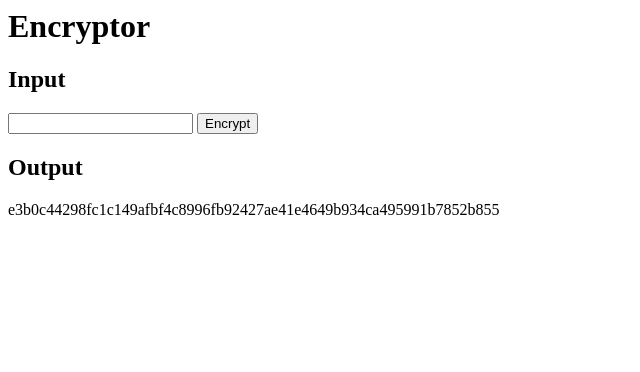
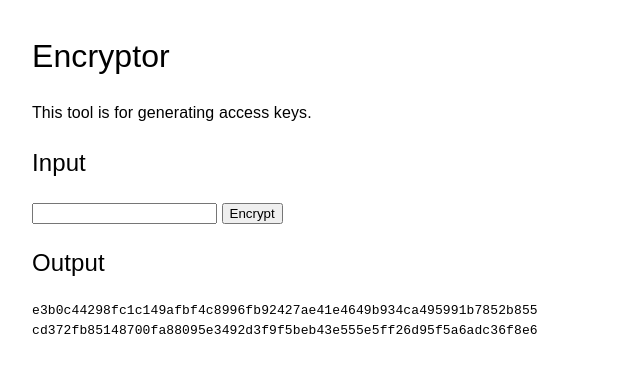
Before and after one commit to Domi04151309/icarus, a website: page tools/encryptor.html in a window 1280 px wide. Both pictures are taken after a click on the button "Encrypt". Shown: the whole page, without its empty margins (0-640 px from the left). Drawn offline with Linux system fonts and the light colour scheme.

Commit message:
Only store hashed access keys

```diff
--- a/js/pages/setup/0-verification.js
+++ b/js/pages/setup/0-verification.js
@@ -23,8 +23,9 @@ export default {
   },
   methods: {
     async handleClick() {
-      if (await window.checkVerification(this.$refs.code.value)) {
-        localStorage.setItem('verification', this.$refs.code.value)
+      let input = await window.encrypt(this.$refs.code.value)
+      if (await window.checkVerification(input)) {
+        localStorage.setItem('verification', input)
         if (localStorage.getItem('setup_complete')) this.$router.push('/progress')
         else this.$router.push('/setup/welcome')
       } else {
--- a/tools/encryptor.html
+++ b/tools/encryptor.html
@@ -1,19 +1,27 @@
+<link rel="stylesheet" type="text/css" href="./main.css" />
 <h1>Encryptor</h1>
+<p>This tool is for generating access keys.</p>
 <h2>Input</h2>
 <input id="input" type="text" autocomplete="off">
-<button type="button" onclick="encrypt()">Encrypt</button>
+<button type="button" onclick="calc()">Encrypt</button>
 <h2>Output</h2>
-<p id="result"></p>
+<samp id="result">Input something first.</samp><br>
+<samp id="result2"></samp>
 <script>
   const inputElement = document.getElementById('input')
   const resultElement = document.getElementById('result')
-  async function encrypt() {
-    resultElement.innerHTML = Array.from(
+  const result2Element = document.getElementById('result2')
+
+  async function calc() {
+    resultElement.innerHTML = await encrypt(inputElement.value)
+    result2Element.innerHTML = await encrypt(await encrypt(inputElement.value))
+  }
+
+  async function encrypt(input) {
+    return Array.from(
       new Uint8Array(
-        await crypto.subtle.digest('SHA-256',new TextEncoder().encode(inputElement.value))
+        await crypto.subtle.digest('SHA-256',new TextEncoder().encode(input))
       )
-    ).map(
-      b => b.toString(16).padStart(2, '0')
-    ).join('')
+    ).map(b => b.toString(16).padStart(2, '0')).join('')
   }
 </script>
--- /dev/null
+++ b/tools/main.css
@@ -0,0 +1,10 @@
+html, body {
+  font-family: sans-serif;
+  line-height: 1.5;
+  letter-spacing: .1px;
+  padding: 16px;
+  margin: 0;
+}
+h1, h2, h3, h4, h5, h6 {
+  font-weight: normal;
+}
```
Also changed, not shown: js/index.js (+6 -5 lines), tools/extractor-exercises.html (+2 -1 lines), tools/extractor-food.html (+1 -0 lines), tools/index.html (+1 -0 lines).
